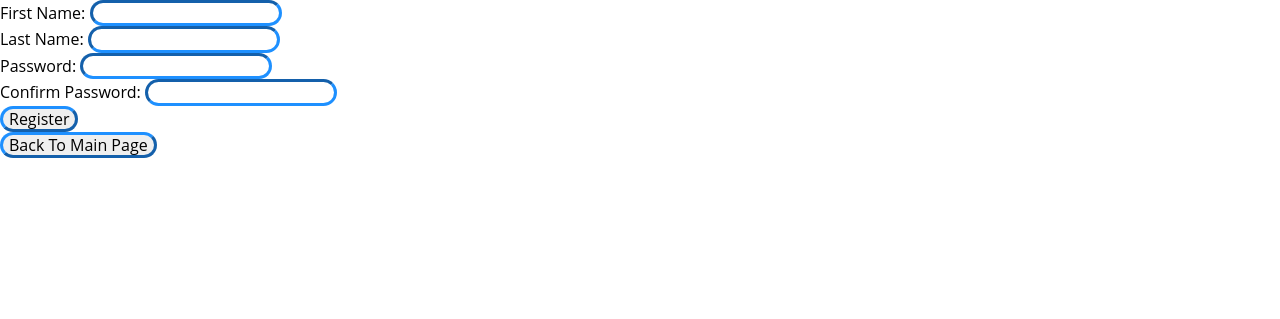
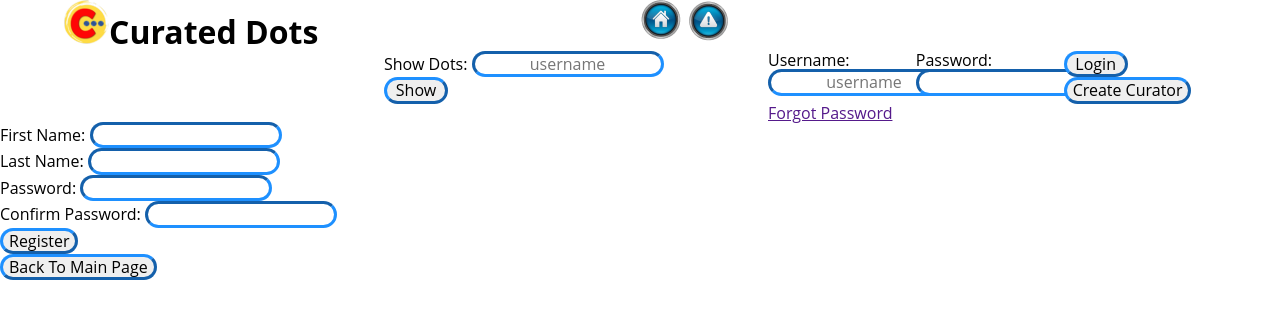
Before and after one commit to sjkendall88/CurateDots, a PHP site: page /createNewAccount.php in a window 1280 px wide. Shown: the top 319 px of the page. Run offline with PHP 8.4, Linux system fonts and the light colour scheme.

Commit message:
Calling it a night, need to resize the text input to auto fit the placholder.

```diff
--- a/CSS/cssMed.css
+++ b/CSS/cssMed.css
@@ -31,10 +31,25 @@ header {
     grid-row: 2;
     grid-column: 7/10;
 }
-
+#loginGrid {
+    display: grid;
+    grid-template-Columns: 33% 33% 33%;
+}
 #dotSearch {
     grid-row: 2;
     grid-column: 4/7;
+}
+
+.col1 {
+    grid-column: 1;
+}
+
+.col2 {
+    grid-column: 2;
+}
+
+.col3 {
+    grid-column: 3;
 }
 
 #createAccount{
--- a/CSS/cssSmall.css
+++ b/CSS/cssSmall.css
@@ -34,6 +34,7 @@ header > img {
 
 input{
     width: auto;
+    min-width: 4rem;
     max-width: 12rem;
     border-width: 3px;
     border-color: dodgerblue;
@@ -41,9 +42,16 @@ input{
     text-align: center;
 }
 
+form > input[type=text] {
+    width: au;
+    min-width: 2rem;
+    max-width: 12rem;
+}
+
 input[type=button], input[type=submit], input[type=reset] {
     width: auto;
     max-width: 12rem;
+    min-width: 4rem;
     border-width: 3px;
     border-color: dodgerblue;
     border-radius: 5rem 5rem;
--- a/Includes/header.php
+++ b/Includes/header.php
@@ -16,7 +16,7 @@
     </form>
     </section>
     <section id="curLogin">
-        <form name="Login" style="display:inline;" action="index.php" method="post">
+        <form id="loginGrid" name="Login" action="index.php" method="post">
         <?php
             if($_SERVER["REQUEST_METHOD"] == "POST"){
                 if (!$logonSuccess){
@@ -24,15 +24,18 @@
                 }
             }
         ?>
-            Username:
-
-            Password:
-            <br>
-                    <input type="text" name="username" placeholder="username">
-            <input type="password" name="password">
-            <br>
-        <input type="submit" value="Login">
-        <input type="submit" formaction="createNewAccount.php" value="Create Curator">
+            <section class="col1">
+                Username:
+                <br><input type="text" name="username" placeholder="username">
+            </section>
+            <section class="col2">
+                Password:
+                <br><input type="password" name="password">
+            </section>
+            <section class="col3">
+                <input type="submit" value="Login">
+            <input type="submit" formaction="createNewAccount.php" value="Create Curator">
+            </section>
         <a href="" name="forgot password">Forgot Password</a>
     </form>
     </section>
--- a/Includes/top.php
+++ b/Includes/top.php
@@ -5,6 +5,6 @@
             <meta name="viewport" content="width=device-width, initial-scale=1">
             <link rel="stylesheet" href="CSS/cssSmall.css"/>
             <link rel="stylesheet" href="CSS/cssMed.css"/>
-            <link rel="stylesheet" href="CSS/css"/>
+            <link rel="stylesheet" href="CSS/cssLarge"/>
             <link href="CSS/normalization.css" rel="stylesheet">
             <link href="CSS/imageSheet.css" rel="stylesheet">
--- a/createNewAccount.php
+++ b/createNewAccount.php
@@ -65,9 +65,7 @@ if ($_SERVER["REQUEST_METHOD"] == "POST") {
         <title>Add New User Account</title>
     </head>
     <body>
-        <?php
-        // put your code here
-        ?>
+        <?php include 'includes/header.php'; ?>
         <form action="createNewAccount.php" method="POST">
             First Name: <input type="text" name="fName"/><br>
              <?php
--- a/editDot.php
+++ b/editDot.php
@@ -46,6 +46,7 @@ if ($_SERVER['REQUEST_METHOD'] == "POST"){
                 "dots_description" => "");
         }
         ?>
+        <?php include 'includes/header.php'; ?>
         <h3>Welcome <?php echo $_SESSION['user']?> add new Dot Details</h3>
         <form name="editDot" action="editDot.php" method="POST">
             <input type="hidden" name="dot_id" value="<?php echo $dot["dots_id"];?>" />
--- a/editDotList.php
+++ b/editDotList.php
@@ -13,6 +13,7 @@
         <title>Welcome</title>
     </head>
     <body>
+        <?php include 'includes/header.php'; ?>
         <h3><?php echo $_SESSION['user']?>'s Dot Page</h3>
         <table border="black">
     <tr><th>Dot</th><th>Description</th></tr>
--- a/login.php
+++ b/login.php
@@ -2,6 +2,7 @@
         <title>Search Results</title>
     </head>
     <body>
+        <?php include 'includes/header.php'; ?>
         Wish List of:
             <?php
                 echo htmlentities($_GET["user"])."<br>";
```
